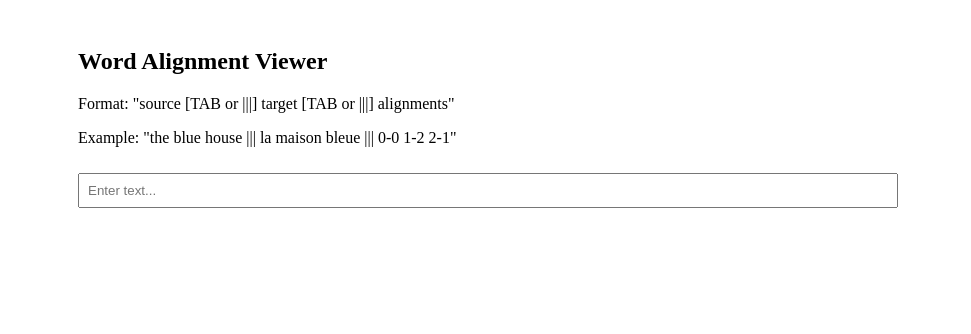
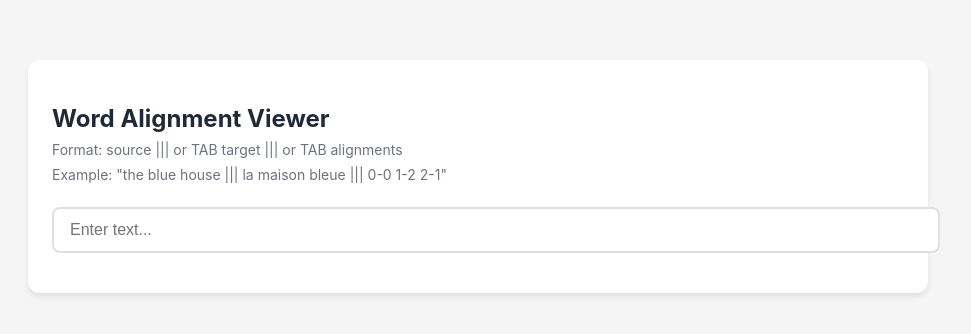
Before and after one commit to mjpost/picaro, a plain HTML site: page docs/index.html in a window 1280 px wide. Shown: the whole page, without its empty margins (162-1133 px from the left). Drawn offline with Linux system fonts and the light colour scheme.

Commit message:
prettier

```diff
--- a/docs/align.js
+++ b/docs/align.js
@@ -18,7 +18,7 @@ function processAlignment(text) {
         // Header row with target words
         table += '<tr><td class="cell"></td>';
         for (let targetWord of targetWords) {
-            table += `<td class="cell">${targetWord}</td>`;
+            table += `<th><div>${targetWord}</div></th>`;
         }
         table += '</tr>';
 
--- a/docs/index.html
+++ b/docs/index.html
@@ -3,39 +3,88 @@
 <head>
     <title>Word Alignment Viewer</title>
     <style>
+        body {
+            font-family: -apple-system, BlinkMacSystemFont, "Segoe UI", Roboto, "Helvetica Neue", sans-serif;
+            background-color: #f5f5f5;
+            color: #333;
+        }
         .cell {
-            width: 40px;
-            height: 40px;
-            border: 1px solid #ccc;
+            width: 45px;
+            height: 45px;
+            border: 1px solid #e0e0e0;
             text-align: center;
+            background: white;
         }
         .aligned {
-            background-color: #007bff;
+            background-color: #3b82f6;
             color: white;
+            font-weight: bold;
         }
         table {
             border-collapse: collapse;
             margin-top: 20px;
+            background: white;
+            box-shadow: 0 4px 6px -1px rgba(0, 0, 0, 0.1);
+            border-radius: 8px;
+        }
+        th {
+            height: 140px;
+            white-space: nowrap;
+            padding: 0;
+        }
+        th > div {
+            transform: translate(15px, 0) rotate(-45deg);
+            width: 30px;
+            text-align: left;
         }
         input {
             width: 100%;
-            padding: 8px;
-            margin: 10px 0;
+            padding: 12px 16px;
+            margin: 16px 0;
+            border: 2px solid #e0e0e0;
+            border-radius: 8px;
+            font-size: 16px;
+            transition: all 0.2s;
+            background: white;
+        }
+        input:focus {
+            outline: none;
+            border-color: #3b82f6;
+            box-shadow: 0 0 0 3px rgba(59, 130, 246, 0.2);
         }
         .container {
-            max-width: 800px;
-            margin: 0 auto;
+            max-width: 900px;
+            margin: 40px auto;
             padding: 20px;
+        }
+        h2 {
+            color: #1f2937;
+            font-size: 24px;
+            margin-bottom: 8px;
+        }
+        p {
+            color: #6b7280;
+            margin: 8px 0;
+            font-size: 14px;
+        }
+        .card {
+            background: white;
+            padding: 24px;
+            border-radius: 12px;
+            box-shadow: 0 4px 6px -1px rgba(0, 0, 0, 0.1);
         }
     </style>
 </head>
 <body>
     <div class="container">
-        <h2>Word Alignment Viewer</h2>
-        <p>Format: "source [TAB or |||] target [TAB or |||] alignments"</p>
-        <p>Example: "the blue house ||| la maison bleue ||| 0-0 1-2 2-1"</p>
-        <input type="text" id="input" placeholder="Enter text...">
-        <div id="output"></div>
+        <div class="card">
+            <h2>Word Alignment Viewer</h2>
+            <p>Format: source ||| or TAB target ||| or TAB alignments</p>
+            <p>Example: "the blue house ||| la maison bleue ||| 0-0 1-2 2-1"</p>
+            <input type="text" id="input" placeholder="Enter text..."
+                   autocomplete="off" spellcheck="false">
+            <div id="output"></div>
+        </div>
     </div>
     <script src="align.js"></script>
 </body>
```
